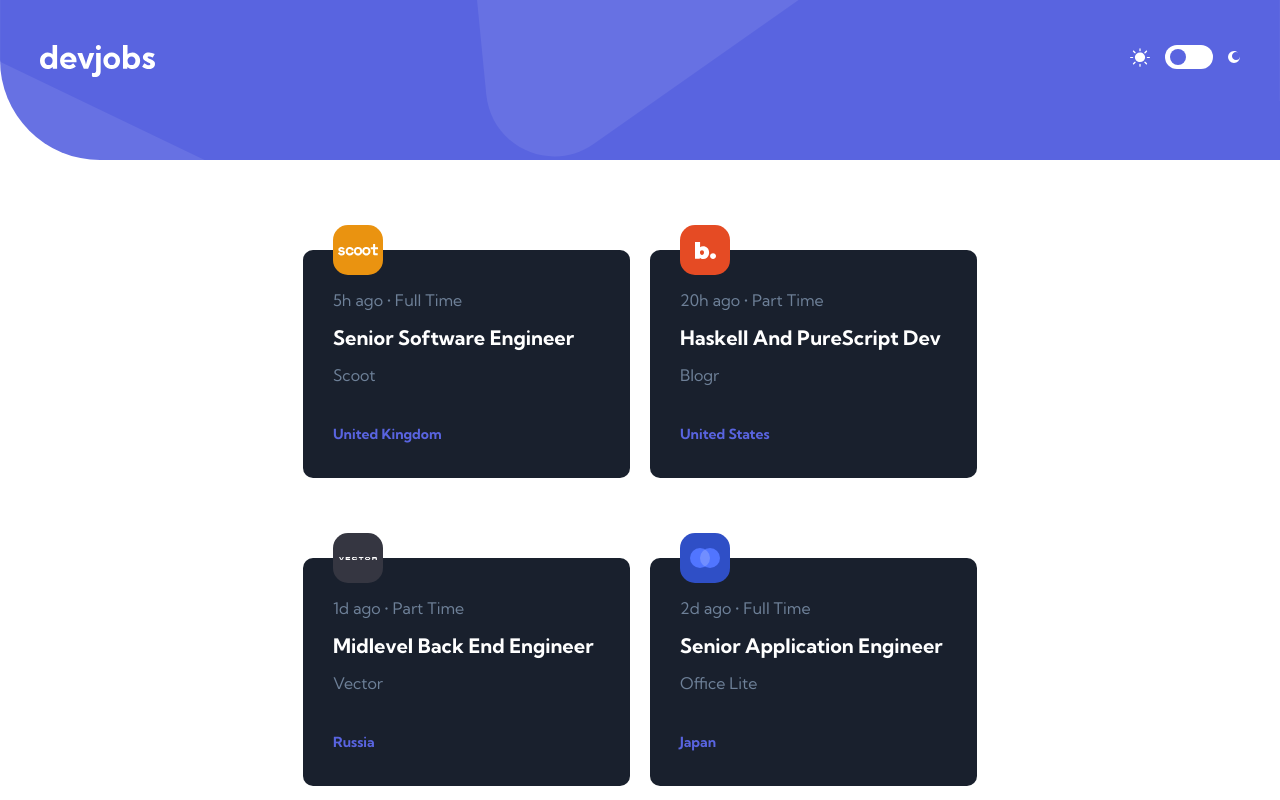
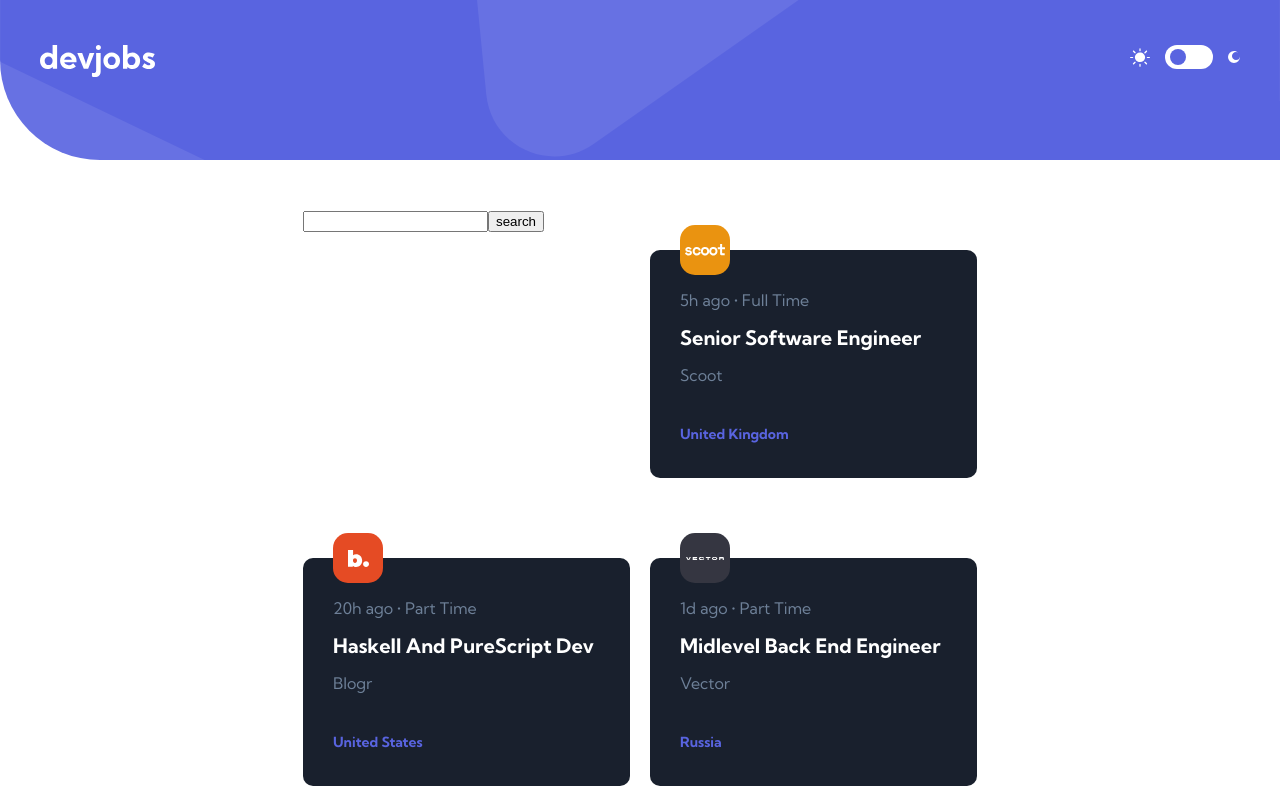
Before and after one commit to JodieAddis/dev-jobs, a React (Vite) app: page / in a window 1280 px wide. Shown: the top 800 px of the page. Built offline with nearby package versions, Linux system fonts and the light colour scheme.

Commit message:
creating simple search filter

```diff
--- a/index.html
+++ b/index.html
@@ -4,6 +4,8 @@
     <meta charset="UTF-8" />
     <link rel="icon" type="image/svg+xml" href="/vite.svg" />
     <meta name="viewport" content="width=device-width, initial-scale=1.0" />
+    <meta name="author" content="Jodie Addis" />
+    <meta name="description" content="" />
     <link rel="stylesheet" href="./public/sass/style.scss" />
     <title>Dev Jobs</title>
   </head>
--- a/src/components/DevJob/DevJobCard/index.tsx
+++ b/src/components/DevJob/DevJobCard/index.tsx
@@ -3,36 +3,64 @@
 import Heading from "../../../typographies/Heading";
 import Paragraph from "../../../typographies/Paragraph";
 import { Link, useParams } from "react-router-dom";
-import FilterContainer from "../../Filter/FilterContainer";
+import { ChangeEvent, FormEvent, useState } from "react";
+import Button from "../../Button";
 
 const Component = () => {
   let { jobId } = useParams();
+
+  const [jobName, setJobName] = useState(data);
+  const [searchValue, setSearchValue] = useState("");
+
+  const handleSearchClick = () => {
+    if (searchValue === "") {
+      setJobName(data);
+      // Affiche toutes les données si la recherche est vide
+    } else {
+      const filterBySearch = data.filter((item) =>
+        item.position.toLowerCase().includes(searchValue.toLowerCase())
+      );
+      setJobName(filterBySearch);
+      // Met à jour jobName avec les données filtrées
+    }
+  };
+
   return (
     <>
-      {/* <FilterContainer items={data} /> */}
-      {data.map((job, key) => {
+      <div>
+        <input
+          type="text"
+          value={searchValue}
+          onChange={(e) => setSearchValue(e.target.value)}
+        />
+        <Button content="search" onclick={handleSearchClick} css={""} />
+      </div>
+      {jobName.map((item, key) => {
         return (
-          <Link className="company_job" key={key} to={`/${job.id}`}>
+          <Link className="company_job" key={key} to={`/${item.id}`}>
             <div
               className={`company_logo ${BgForLogos(
-                job.company.toLowerCase()
+                item.company.toLowerCase()
               )}`}
             >
-              <img src={job.logo} alt={`Logo of the company ${job.company}`} />
+              <img
+                src={item.logo}
+                alt={`Logo of the company ${item.company}`}
+              />
             </div>
             <div>
               <Paragraph
                 content={
                   <>
-                    {job.postedAt} • {job.contract}
+                    {item.postedAt} • {item.contract}
                   </>
                 }
                 css="job_contract"
               />
             </div>
-            <Heading kind="h2" content={job.position} css={"job_name"} />
-            <Paragraph content={job.company} css="job_company_name" />
-            <Paragraph content={job.location} css="job_location" />
+            <Heading kind="h2" content={item.position} css={"job_name"} />
+            <Paragraph content={item.company} css="job_company_name" />
+            <Paragraph content={item.location} css="job_location" />
           </Link>
         );
       })}
```
Also changed, not shown: src/components/Filter/FilterDesktop/index.tsx (renamed from src/components/Filter/FilterContainer/index.tsx, +2 -13 lines).
